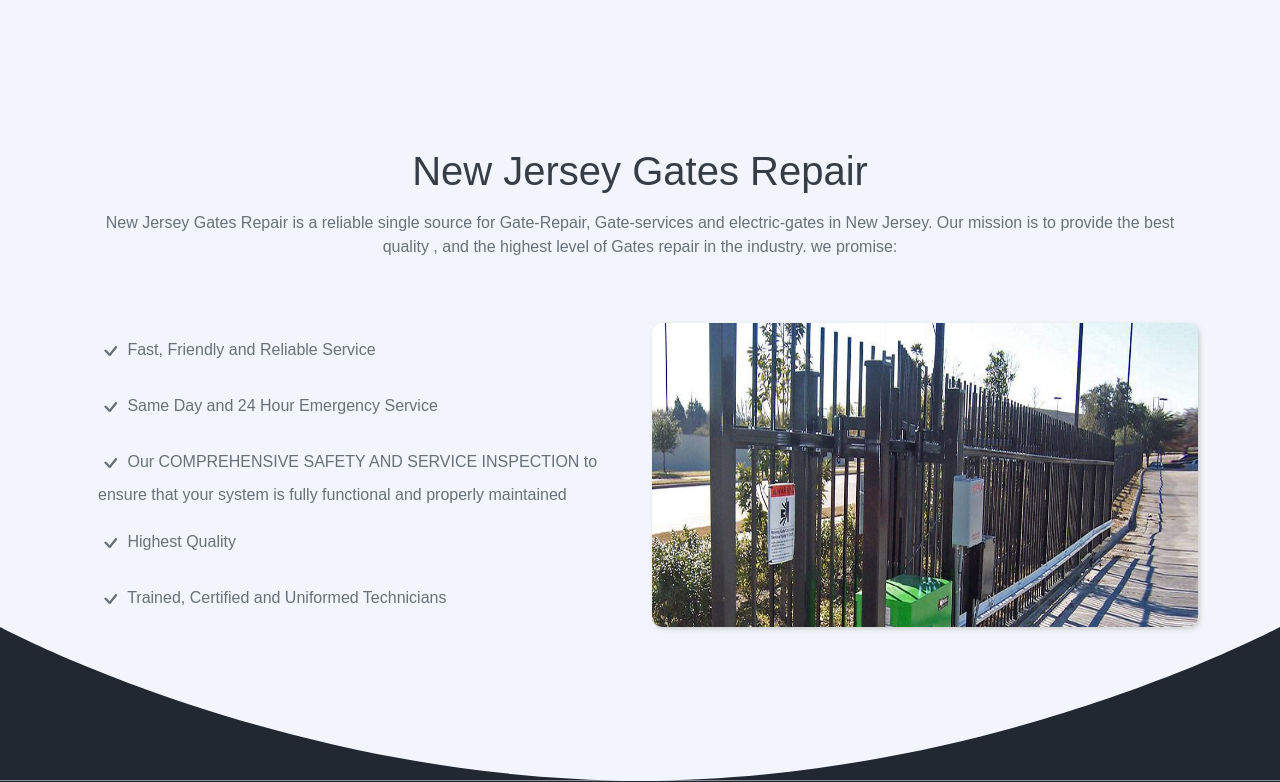
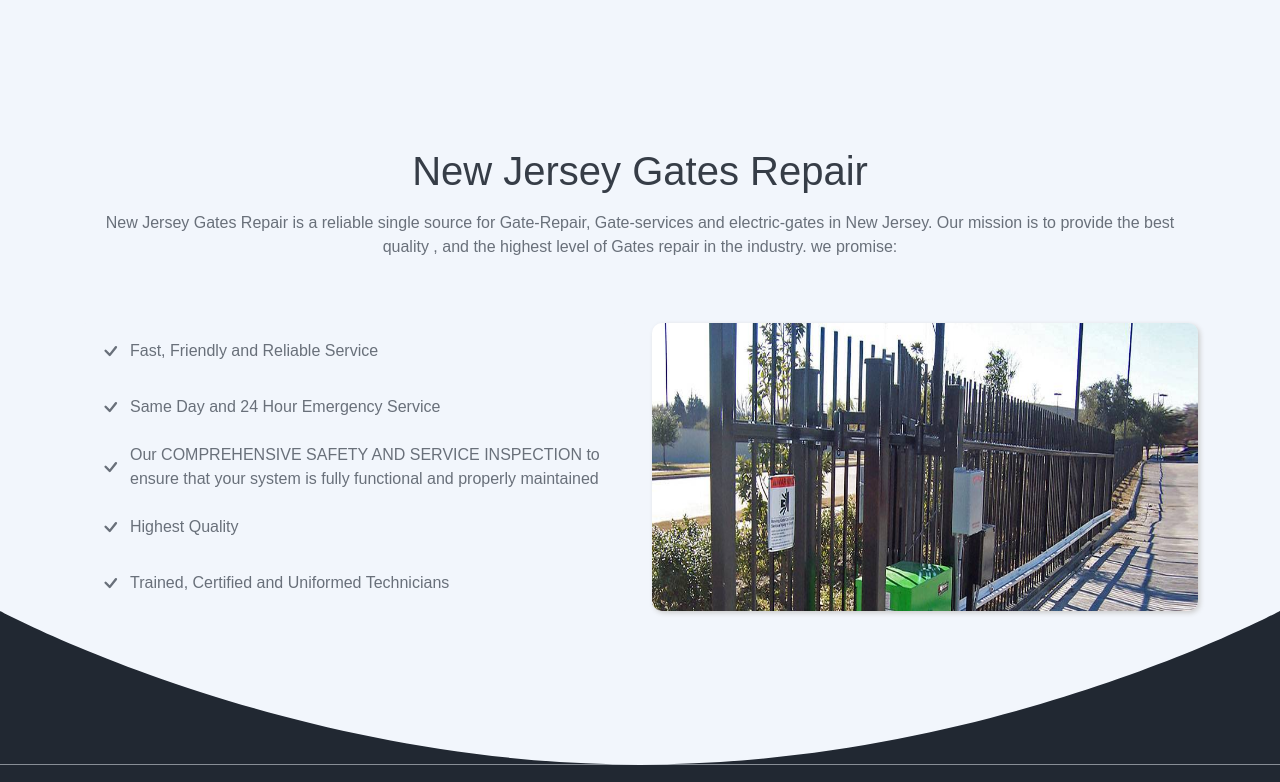
Before and after one commit to awaisprojects/newJerseyGates., a PHP site: page / in a window 1280 px wide. Shown: the part 1272-2054 px from the top of the page. Run offline with PHP 8.4, Linux system fonts and the light colour scheme.

Commit message:
fix issue in index.html file in list

```diff
--- a/assets/css/style.css
+++ b/assets/css/style.css
@@ -119,6 +119,14 @@
   border: 0px solid;
   background-color: #f2f6fc;
 }
+#mainContainer .ourServicesContainer ul li .itemCover {
+  display: flex;
+  align-items: center;
+  color: #69707a;
+}
+#mainContainer .ourServicesContainer ul li .itemCover .svgIcon {
+  margin-right: 7px;
+}
 #mainContainer .ourServicesContainer ul li p {
   margin: 0px;
 }
--- a/assets/css/style.scss
+++ b/assets/css/style.scss
@@ -143,6 +143,15 @@
       li {
         border: 0px solid;
         background-color: #f2f6fc;
+
+        .itemCover {
+          display: flex;
+          align-items: center;
+          color: #69707a;
+          .svgIcon {
+            margin-right: 7px;
+          }
+        }
         p {
           margin: 0px;
         }
--- a/index.html
+++ b/index.html
@@ -178,7 +178,8 @@
 
               <ul class="list-group">
                 <li class="list-group-item">
-                  <p>
+                  <div class="itemCover">
+                    <div class="svgIcon">
                       <svg
                         xmlns="http://www.w3.org/2000/svg"
                         width="25"
@@ -191,11 +192,17 @@
                           d="M10.97 4.97a.75.75 0 0 1 1.07 1.05l-3.99 4.99a.75.75 0 0 1-1.08.02L4.324 8.384a.75.75 0 1 1 1.06-1.06l2.094 2.093 3.473-4.425a.267.267 0 0 1 .02-.022z"
                         />
                       </svg>
-                    Fast, Friendly and Reliable Service
-                  </p>
+                    </div>
+
+                    <div class="text">
+                      <p>Fast, Friendly and Reliable Service</p>
+                    </div>
+                  </div>
                 </li>
+
                 <li class="list-group-item">
-                  <p>
+                  <div class="itemCover">
+                    <div class="svgIcon">
                       <svg
                         xmlns="http://www.w3.org/2000/svg"
                         width="25"
@@ -208,11 +215,17 @@
                           d="M10.97 4.97a.75.75 0 0 1 1.07 1.05l-3.99 4.99a.75.75 0 0 1-1.08.02L4.324 8.384a.75.75 0 1 1 1.06-1.06l2.094 2.093 3.473-4.425a.267.267 0 0 1 .02-.022z"
                         />
                       </svg>
-                    Same Day and 24 Hour Emergency Service
-                  </p>
+                    </div>
+
+                    <div class="text">
+                      <p>Same Day and 24 Hour Emergency Service</p>
+                    </div>
+                  </div>
                 </li>
+
                 <li class="list-group-item">
-                  <p>
+                  <div class="itemCover">
+                    <div class="svgIcon">
                       <svg
                         xmlns="http://www.w3.org/2000/svg"
                         width="25"
@@ -225,12 +238,21 @@
                           d="M10.97 4.97a.75.75 0 0 1 1.07 1.05l-3.99 4.99a.75.75 0 0 1-1.08.02L4.324 8.384a.75.75 0 1 1 1.06-1.06l2.094 2.093 3.473-4.425a.267.267 0 0 1 .02-.022z"
                         />
                       </svg>
-                    Our COMPREHENSIVE SAFETY AND SERVICE INSPECTION to ensure
-                    that your system is fully functional and properly maintained
+                    </div>
+
+                    <div class="text">
+                      <p>
+                        Our COMPREHENSIVE SAFETY AND SERVICE INSPECTION to
+                        ensure that your system is fully functional and properly
+                        maintained
                       </p>
+                    </div>
+                  </div>
                 </li>
+
                 <li class="list-group-item">
-                  <p>
+                  <div class="itemCover">
+                    <div class="svgIcon">
                       <svg
                         xmlns="http://www.w3.org/2000/svg"
                         width="25"
@@ -243,12 +265,17 @@
                           d="M10.97 4.97a.75.75 0 0 1 1.07 1.05l-3.99 4.99a.75.75 0 0 1-1.08.02L4.324 8.384a.75.75 0 1 1 1.06-1.06l2.094 2.093 3.473-4.425a.267.267 0 0 1 .02-.022z"
                         />
                       </svg>
+                    </div>
 
-                    Highest Quality
-                  </p>
+                    <div class="text">
+                      <p>Highest Quality</p>
+                    </div>
+                  </div>
                 </li>
+
                 <li class="list-group-item">
-                  <p>
+                  <div class="itemCover">
+                    <div class="svgIcon">
                       <svg
                         xmlns="http://www.w3.org/2000/svg"
                         width="25"
@@ -261,8 +288,12 @@
                           d="M10.97 4.97a.75.75 0 0 1 1.07 1.05l-3.99 4.99a.75.75 0 0 1-1.08.02L4.324 8.384a.75.75 0 1 1 1.06-1.06l2.094 2.093 3.473-4.425a.267.267 0 0 1 .02-.022z"
                         />
                       </svg>
-                    Trained, Certified and Uniformed Technicians
-                  </p>
+                    </div>
+
+                    <div class="text">
+                      <p>Trained, Certified and Uniformed Technicians</p>
+                    </div>
+                  </div>
                 </li>
               </ul>
 
```
Lines whose indentation alone changed are shown as unchanged.
